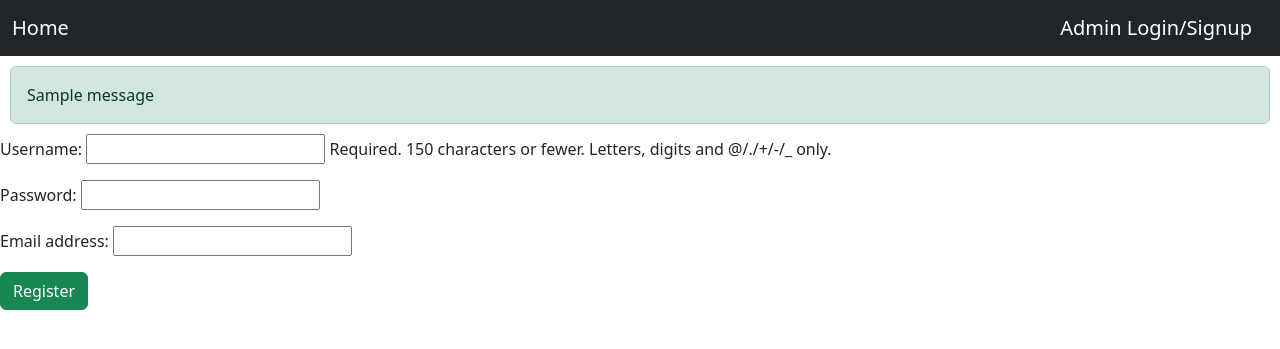
After one commit to ypiran/Django_Social_Media_Twitter, a Django app: page /accounts/register/ in a window 1280 px wide. The commit adds this page. Shown: the top 349 px of the page. Run offline with Django 5.2, Linux system fonts and the light colour scheme; tables that the repository leaves empty hold one stand-in row (values such as "Sample post"); one stand-in notice (Sample message) is shown; some libraries are stand-ins or nearby versions.

Commit message:
adding login, logout, register function for users

```diff
--- a/Templates/base.html
+++ b/Templates/base.html
@@ -5,10 +5,20 @@
     {% load static %}
     <link rel="stylesheet" href="{% static '/css/bootstrap/bootstrap.min.css' %}">
     <title>{% block title %}{% endblock %}</title>
-
+    <style>
+        .card{
+            margin: 10px;
+            padding: 10px;
+        }
+    </style>
 </head>
 <body>
     {%  include 'navbar.html' %}
+    {%  include 'messages.html' %}
+    {% block registerform %}{% endblock %}
+    {% block loginform %}{% endblock %}
+    {% block UserController %}{% endblock %}
+{#    {% block post %}{% endblock %}#}
 
 </body>
 <script src="{% static 'js/bootstrap/bootstrap.min.js' %}"></script>
--- /dev/null
+++ b/Templates/messages.html
@@ -0,0 +1,5 @@
+{% if messages %}
+    {% for msg in messages %}
+        <p style="margin: 10px;" class="alert alert-{{ msg.tags }}" role="alert">{{ msg }}</p>
+    {% endfor %}
+{% endif %}
--- a/Templates/navbar.html
+++ b/Templates/navbar.html
@@ -1,6 +1,6 @@
 <nav class="navbar navbar-expand-lg navbar-dark bg-dark">
       <div class="container-fluid">
-        <a class="navbar-brand" href="{% url 'HomeURL' %}">Home</a>
+        <a class="navbar-brand" href="/">Home</a>
         <a class="navbar-brand" href="admin/">Admin Login/Signup</a>
       </div>
 </nav>
--- /dev/null
+++ b/accounts/Templates/accounts/register.html
@@ -0,0 +1,9 @@
+{% extends 'base.html' %}
+{% block title %}Register User{% endblock %}
+{% block registerform %}
+<form action="" method="post">
+    {% csrf_token %}
+    {{ form.as_p }}
+    <input type="submit" value="Register" class="btn btn-success"/>
+</form>
+{% endblock %}
--- a/accounts/forms.py
+++ b/accounts/forms.py
@@ -0,0 +1,11 @@
+from django import forms
+from django.contrib.auth.models import User
+
+class LoginForm(forms.Form):
+    username = forms.CharField()
+    password = forms.CharField(widget=forms.PasswordInput)
+
+class RegisterForm(forms.ModelForm):
+    class Meta:
+        model = User
+        fields = ('username', 'password', 'email')
--- a/accounts/urls.py
+++ b/accounts/urls.py
@@ -1,5 +1,8 @@
 from django.urls import path
-from .views import LogoutView
+from .views import LogoutView, RegisterView, LoginView
+
 urlpatterns = [
-    path('logout/', LogoutView.as_view(), name='LogoutURL')
+    path('logout/', LogoutView.as_view(), name='LogoutURL'),
+    path('register/', RegisterView.as_view(), name='RegisterURL'),
+    path('', LoginView.as_view(), name='LoginURL'),
 ]
--- a/accounts/views.py
+++ b/accounts/views.py
@@ -1,9 +1,50 @@
+import requests
 from django.shortcuts import render, get_object_or_404, redirect
 from django.contrib import messages
 from django.views import View, generic
+from .forms import RegisterForm, LoginForm
+from django.contrib.auth.models import User
+from django.contrib.auth import authenticate, login, logout
 
 class LogoutView(View):
     def get(self, request):
-        pass
+        logout(request)
+        return redirect('HomeURL')
     def post(self,request):
         pass
+
+class RegisterView(View):
+    def get(self, request):
+        form = RegisterForm()
+        return render(request, 'accounts/register.html', {'form': form})
+    def post(self,request):
+        Rform = RegisterForm(request.POST)
+        if Rform.is_valid():
+            cd = Rform.cleaned_data
+            User.objects.create_user(cd['username'], cd['email'], cd['password'])
+            messages.error(request, 'Register was Successfully', extra_tags='success')
+            return redirect('HomeURL')
+        else:
+            messages.error(request, 'Bad request', extra_tags='danger')
+            return redirect('RegisterURL')
+
+class LoginView(View):
+    LoginUserform = LoginForm()
+    def get(self, request):
+        return render(request, 'accounts/login.html', {'loginform': self.LoginUserform})
+    def post(self,request):
+        rform = LoginForm(request.POST)
+        if rform.is_valid():
+            cd = rform.cleaned_data
+            print(cd)
+            ruser = authenticate(request, username=cd['username'], password=cd['password'])
+            if ruser is not None:
+                login(request, ruser)
+                messages.error(request, 'Register was Successfully', extra_tags='success')
+                return redirect('HomeURL')
+            else:
+                messages.error(request, 'Username or Password was Wrong', extra_tags='danger')
+                return render(request, 'accounts/login.html', {'loginform': self.LoginUserform})
+        else:
+            messages.error(request, 'Bad request', extra_tags='danger')
+            return render(request, 'accounts/login.html', {'loginform': self.LoginUserform})
```
Also changed, not shown: Home/Templates/Home/index.html (+12 -4 lines), accounts/Templates/accounts/login.html (added, +10 -0 lines), db.sqlite3.
